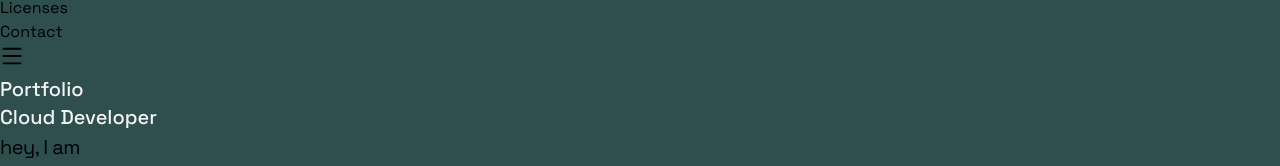
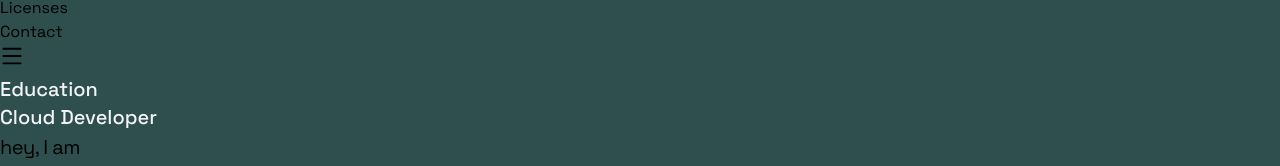
Before and after one commit to navyansh1/NavyGeeks-Website, a React (Vite) app: page / in a window 1280 px wide. Shown: the part 148-314 px from the top of the page. Built offline with nearby package versions, Linux system fonts and the light colour scheme.

Commit message:
changed sequence

```diff
--- a/src/App.jsx
+++ b/src/App.jsx
@@ -28,11 +28,12 @@ export default function App() {
         <Experience />
       </div>
 
+      <div id="education">
+        <Education />
+      </div>
+
       <div id="portfolio">
         <Portfolio />
-      </div>
-      <div id="education">
-        <Education />
       </div>
 
       <div id="certifications">
```
